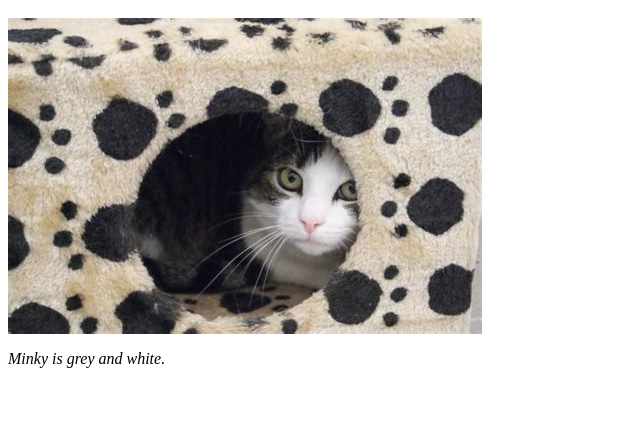
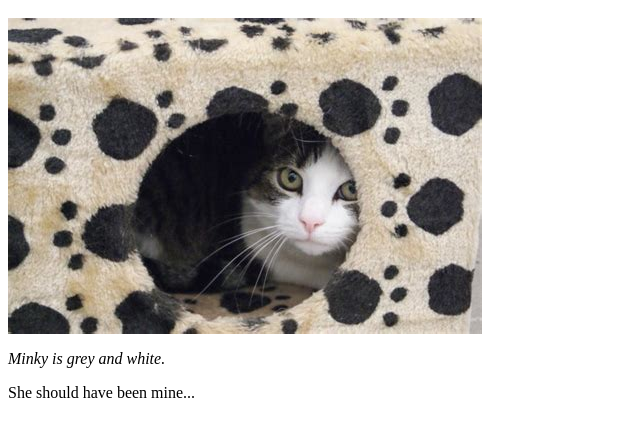
Before and after one commit to moa-mnsr/minky, a plain HTML site: page index.html in a window 1280 px wide. Shown: the part 48-484 px from the top of the page, without its empty margins (0-640 px from the left). Drawn offline with Linux system fonts and the light colour scheme.

Commit message:
new stanza

```diff
--- a/index.html
+++ b/index.html
@@ -6,5 +6,6 @@
       <h1>Minky the cat</h1>
       <img src="minky.jpeg" alt="minky" title="my beloved cat">
       <p><i>Minky is grey and white.</i></p>
+      <p>She should have been mine...</p>
   </body>
 </html>
```
